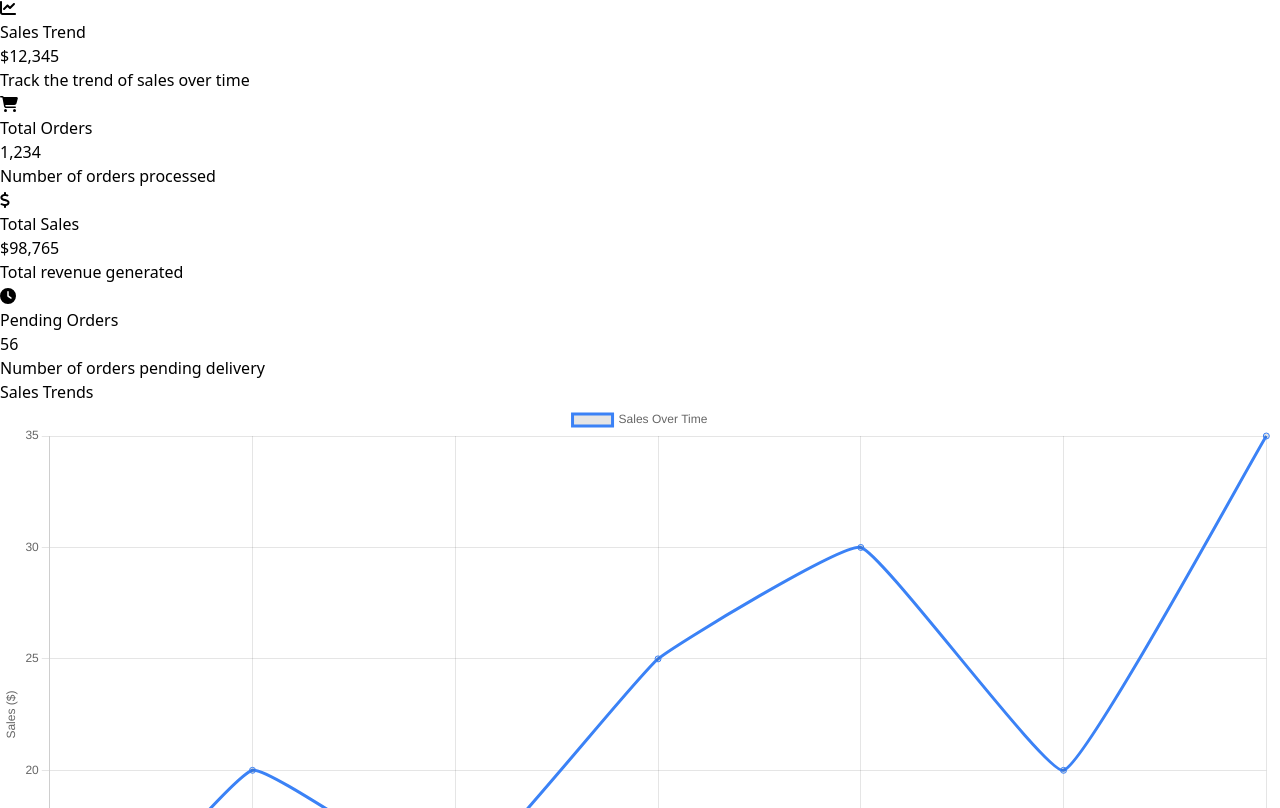
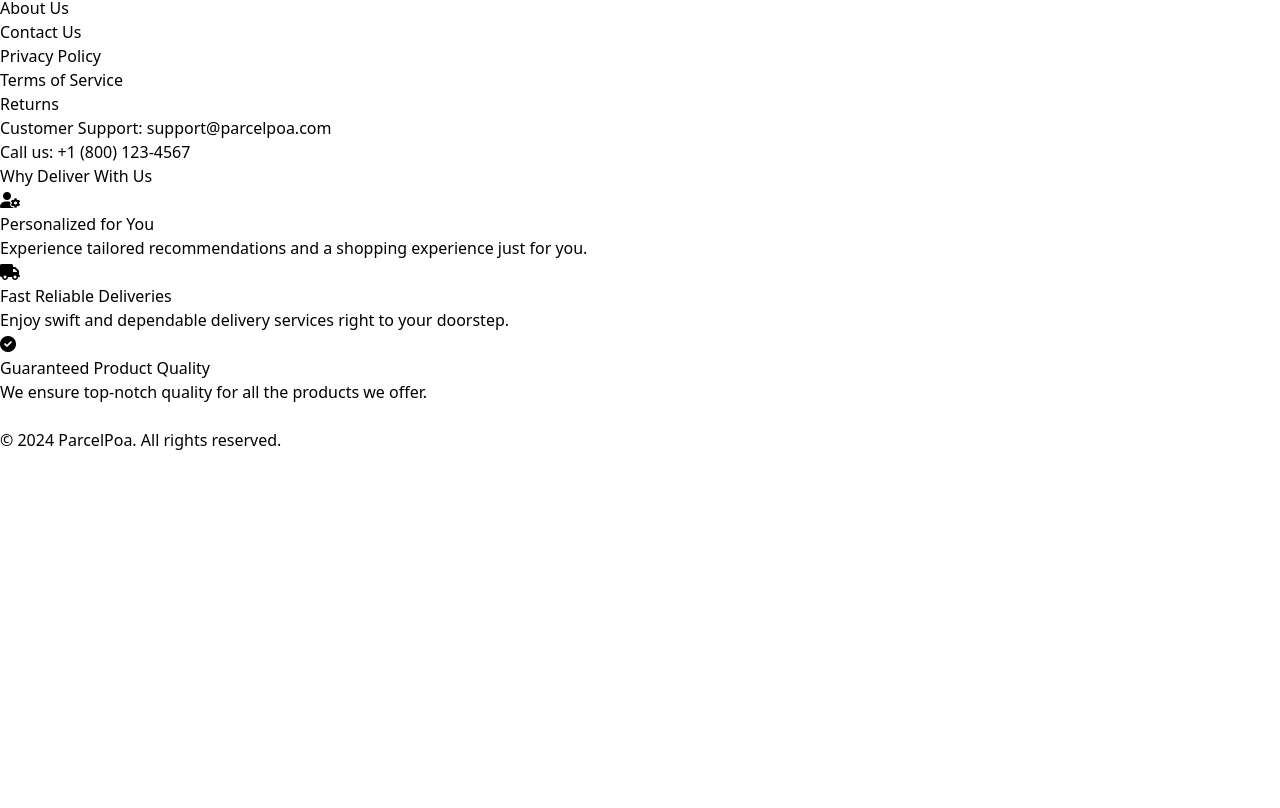
Before and after one commit to spookeyy/ParcelPoa, a React (Vite) app in the folder frontend/: page /seller in a window 1280 px wide. Shown: the part 332-1140 px from the top of the page. After the commit the page ends 800 px from the top, so only its background shows below. Built offline with nearby package versions, Linux system fonts and the light colour scheme.

Commit message:
deleted most of the home page

```diff
--- a/frontend/src/pages/Seller/Home.jsx
+++ b/frontend/src/pages/Seller/Home.jsx
@@ -1,193 +1,17 @@
 import React from "react";
 import { Line } from "react-chartjs-2";
-import {
-  Chart as ChartJS,
-  CategoryScale,
-  LinearScale,
-  PointElement,
-  LineElement,
-  Title,
-  Tooltip,
-  Legend,
-} from "chart.js";
+
 import { FontAwesomeIcon } from "@fortawesome/react-fontawesome";
-import {
-  faChartLine,
-  faShoppingCart,
-  faDollarSign,
-  faClock,
-} from "@fortawesome/free-solid-svg-icons";
 
-// Register Chart.js components
-ChartJS.register(
-  CategoryScale,
-  LinearScale,
-  PointElement,
-  LineElement,
-  Title,
-  Tooltip,
-  Legend
-);
+
 
 function Home() {
-  // Sample data for the dashboard
-  const salesTrend = {
-    title: "Sales Trend",
-    value: "$12,345",
-    description: "Track the trend of sales over time",
-    icon: faChartLine,
-  };
 
-  const numberOfOrders = {
-    title: "Total Orders",
-    value: "1,234",
-    description: "Number of orders processed",
-    icon: faShoppingCart,
-  };
 
-  const totalSales = {
-    title: "Total Sales",
-    value: "$98,765",
-    description: "Total revenue generated",
-    icon: faDollarSign,
-  };
-
-  const totalPending = {
-    title: "Pending Orders",
-    value: "56",
-    description: "Number of orders pending delivery",
-    icon: faClock,
-  };
-
-  // Sample data for the graph
-  const data = {
-    labels: ["January", "February", "March", "April", "May", "June", "July"],
-    datasets: [
-      {
-        label: "Sales Over Time",
-        data: [10, 20, 15, 25, 30, 20, 35],
-        fill: false,
-        borderColor: "#3b82f6",
-        tension: 0.1,
-      },
-    ],
-  };
-
-  const options = {
-    responsive: true,
-    plugins: {
-      legend: {
-        position: "top",
-      },
-      tooltip: {
-        callbacks: {
-          label: function (context) {
-            return `${context.dataset.label}: $${context.raw}`;
-          },
-        },
-      },
-    },
-    scales: {
-      x: {
-        title: {
-          display: true,
-          text: "Month",
-        },
-      },
-      y: {
-        title: {
-          display: true,
-          text: "Sales ($)",
-        },
-      },
-    },
-  };
 
   return (
-    <div className="mt-10 p-4 sm:p-6 lg:p-8 bg-gray-200">
-      <div className="grid grid-cols-1 sm:grid-cols-2 md:grid-cols-4 gap-6">
-        {/* Sales Trend Card */}
-        <div className="bg-white p-4 shadow-lg rounded-lg flex flex-col items-center text-center space-y-4">
-          <FontAwesomeIcon
-            icon={salesTrend.icon}
-            className="text-4xl text-blue-500"
-          />
-          <div>
-            <h2 className="text-lg sm:text-xl font-semibold mb-1">
-              {salesTrend.title}
-            </h2>
-            <p className="text-xl sm:text-2xl font-bold mb-1">
-              {salesTrend.value}
-            </p>
-            <p className="text-gray-600 text-sm sm:text-base">
-              {salesTrend.description}
-            </p>
-          </div>
-        </div>
-        {/* Total Orders Card */}
-        <div className="bg-white p-4 shadow-lg rounded-lg flex flex-col items-center text-center space-y-4">
-          <FontAwesomeIcon
-            icon={numberOfOrders.icon}
-            className="text-4xl text-green-500"
-          />
-          <div>
-            <h2 className="text-lg sm:text-xl font-semibold mb-1">
-              {numberOfOrders.title}
-            </h2>
-            <p className="text-xl sm:text-2xl font-bold mb-1">
-              {numberOfOrders.value}
-            </p>
-            <p className="text-gray-600 text-sm sm:text-base">
-              {numberOfOrders.description}
-            </p>
-          </div>
-        </div>
-        {/* Total Sales Card */}
-        <div className="bg-white p-4 shadow-lg rounded-lg flex flex-col items-center text-center space-y-4">
-          <FontAwesomeIcon
-            icon={totalSales.icon}
-            className="text-4xl text-yellow-500"
-          />
-          <div>
-            <h2 className="text-lg sm:text-xl font-semibold mb-1">
-              {totalSales.title}
-            </h2>
-            <p className="text-xl sm:text-2xl font-bold mb-1">
-              {totalSales.value}
-            </p>
-            <p className="text-gray-600 text-sm sm:text-base">
-              {totalSales.description}
-            </p>
-          </div>
-        </div>
-        {/* Pending Orders Card */}
-        <div className="bg-white p-4 shadow-lg rounded-lg flex flex-col items-center text-center space-y-4">
-          <FontAwesomeIcon
-            icon={totalPending.icon}
-            className="text-4xl text-red-500"
-          />
-          <div>
-            <h2 className="text-lg sm:text-xl font-semibold mb-1">
-              {totalPending.title}
-            </h2>
-            <p className="text-xl sm:text-2xl font-bold mb-1">
-              {totalPending.value}
-            </p>
-            <p className="text-gray-600 text-sm sm:text-base">
-              {totalPending.description}
-            </p>
-          </div>
-        </div>
-      </div>
-      {/* Graph Section */}
-      <div className="mt-8">
-        <h2 className="text-xl sm:text-2xl lg:text-3xl font-semibold mb-4">
-          Sales Trends
-        </h2>
-        <div className="bg-white p-4 shadow-lg rounded-lg">
-          <Line data={data} options={options} />
-        </div>
-      </div>
+   <div className="mt-10 p-4 sm:p-6 lg:p-8 bg-gray-200">
+
     </div>
   );
 }
```
